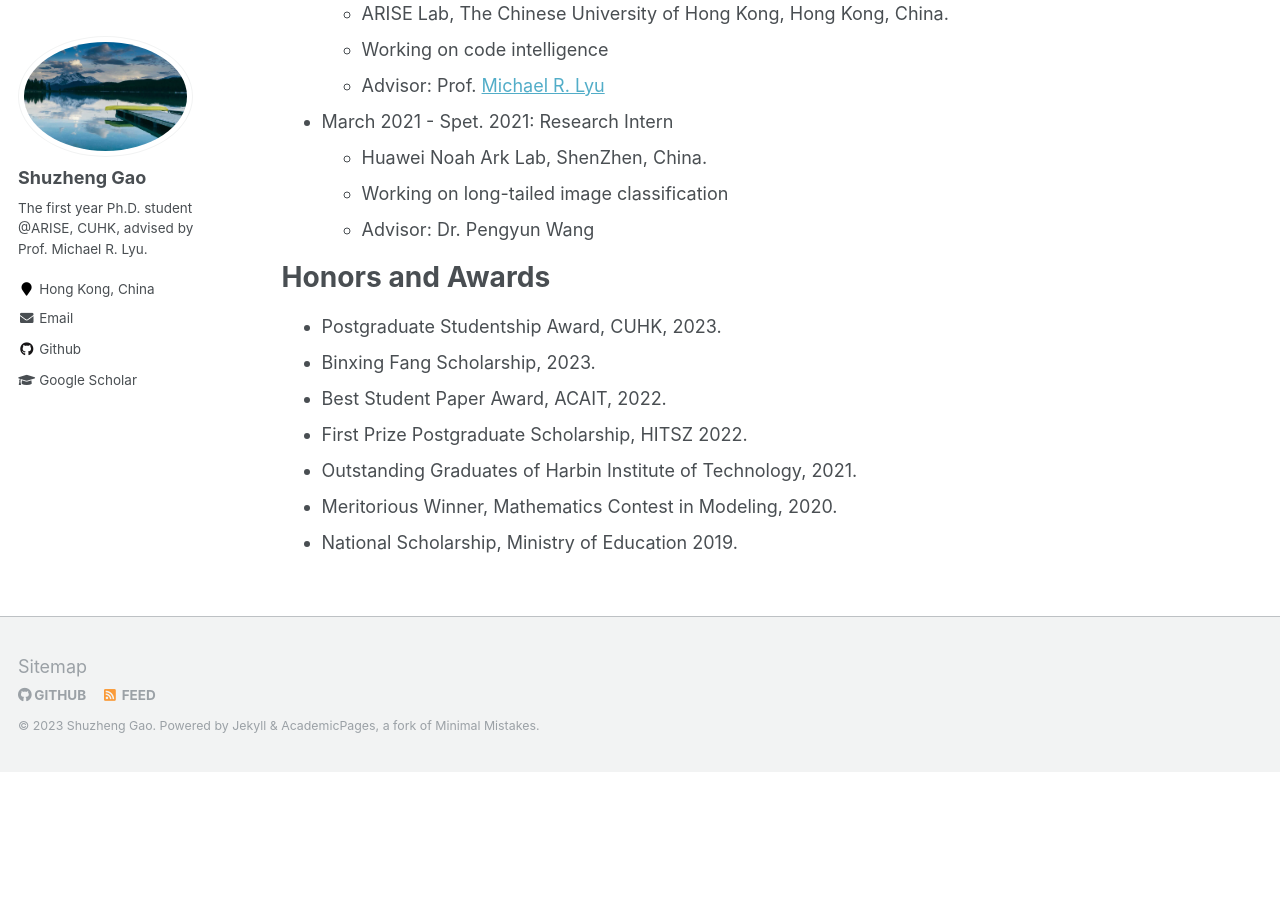
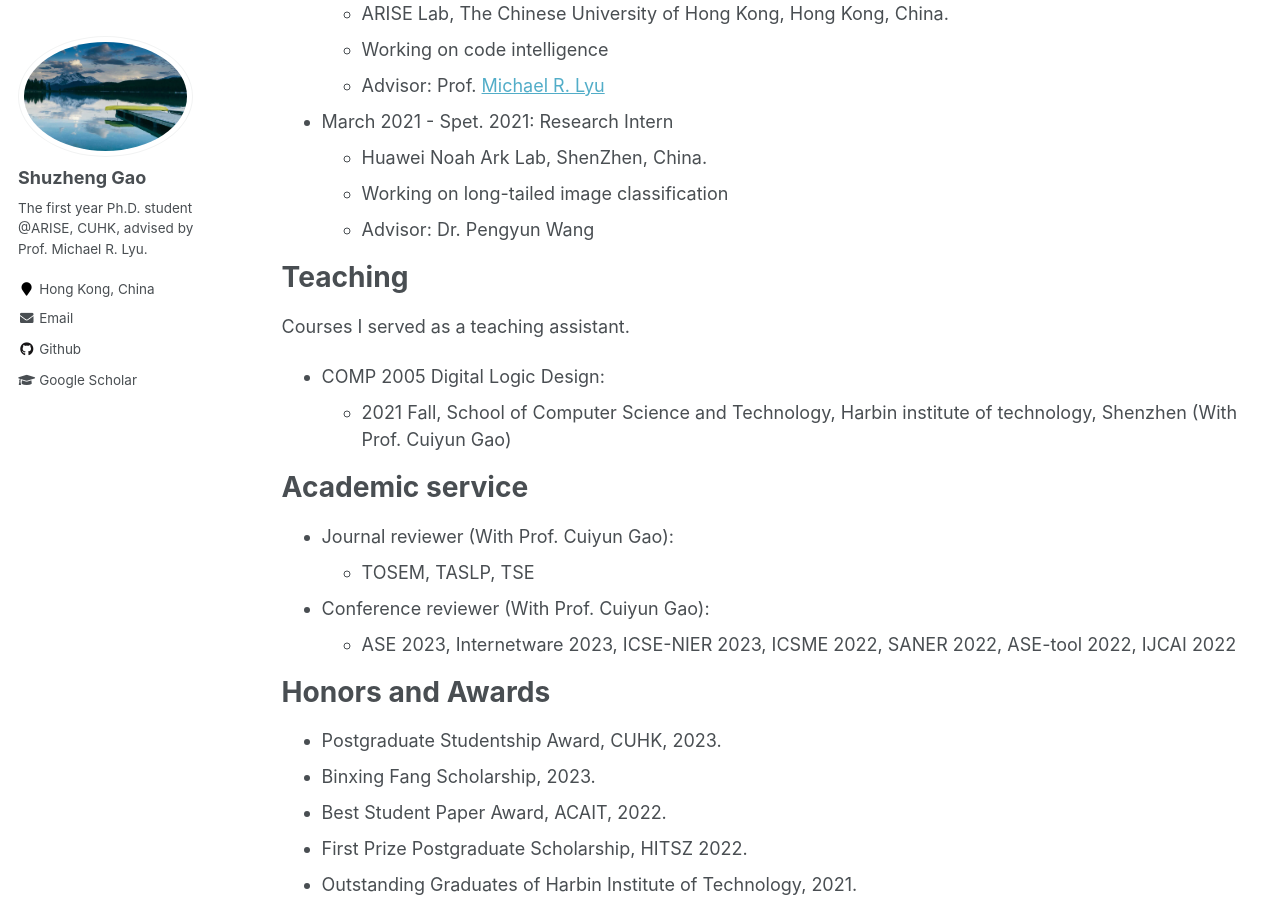
Before and after one commit to yujiachen99/yujiachen99.github.io, a Jekyll site: the page built from _pages/cv.md, in a window 1280 px wide and 900 px high, scrolled down 633 px. Built offline with Jekyll 4.4.1, drawn with Linux system fonts in a browser that asks for light colours; before the commit the page ends 1405 px from its top, so only the background shows below that.

Commit message:
Update cv.md

```diff
--- a/_pages/cv.md
+++ b/_pages/cv.md
@@ -37,6 +37,21 @@ Experience
   * Advisor: Dr. Pengyun Wang
 
 
+# Teaching
+Courses I served as a teaching assistant.
+- COMP 2005 Digital Logic Design:
+  - 2021 Fall, School of Computer Science and Technology, Harbin institute of technology, Shenzhen (With Prof. Cuiyun Gao)
+
+# Academic service
+
+- Journal reviewer (With Prof. Cuiyun Gao):
+  - TOSEM, TASLP, TSE
+
+
+- Conference reviewer (With Prof. Cuiyun Gao):
+  - ASE 2023, Internetware 2023, ICSE-NIER 2023, ICSME 2022, SANER 2022, ASE-tool 2022, IJCAI 2022
+
+
 Honors and Awards
 ======
 
```
